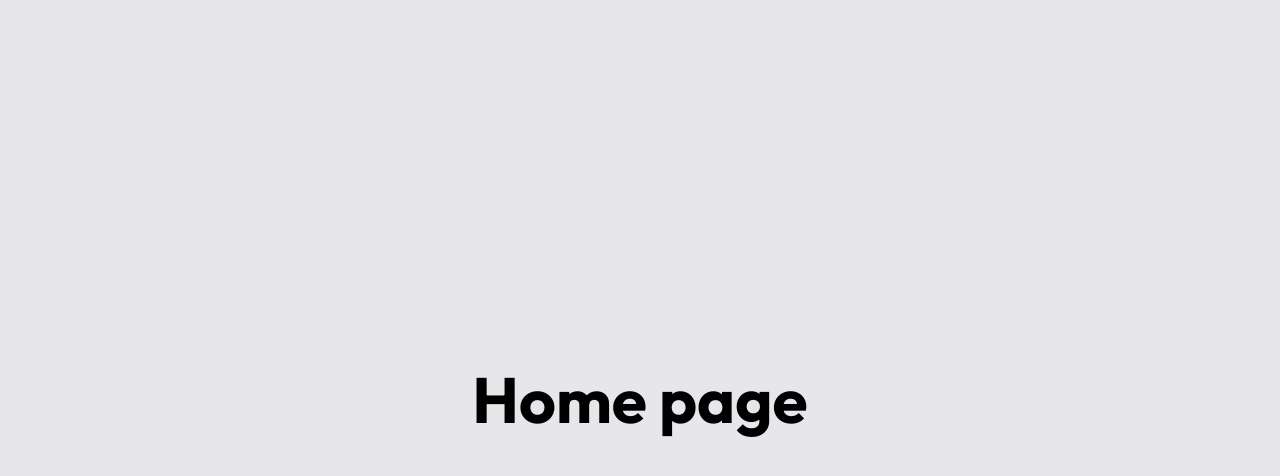
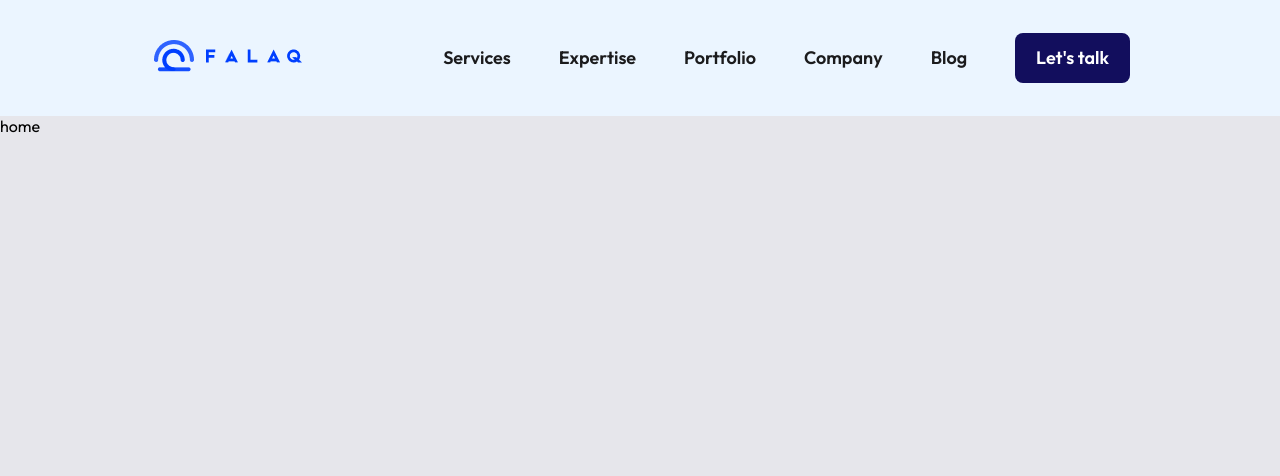
Before and after one commit to humbruno/falaq, a Next.js app: page / in a window 1280 px wide. Shown: the top 476 px of the page. Built offline with nearby package versions, Linux system fonts and the light colour scheme.

Commit message:
feat - navbar component

```diff
--- /dev/null
+++ b/components/Header/index.tsx
@@ -0,0 +1,58 @@
+import Link from 'next/link';
+import { useRouter } from 'next/router';
+import React from 'react';
+import styles from './styles.module.scss';
+
+const NAV_ITEMS = [
+  {
+    href: '/services',
+    name: 'Services',
+  },
+  {
+    href: '/expertise',
+    name: 'Expertise',
+  },
+  {
+    href: '/portfolio',
+    name: 'Portfolio',
+  },
+  {
+    href: '/company',
+    name: 'Company',
+  },
+  {
+    href: '/blog',
+    name: 'Blog',
+  },
+  {
+    href: '/contact',
+    name: "Let's talk",
+  },
+];
+
+const Header = () => {
+  const router = useRouter();
+  const currentRoute = router.pathname;
+
+  return (
+    <nav className={styles.nav}>
+      <Link href="/">
+        <img src="images/logo.png" alt="Falaq logo" />
+      </Link>
+      <ul className={styles.nav__list}>
+        {NAV_ITEMS.map((item) => (
+          <li className={styles.nav__item}>
+            <Link
+              className={currentRoute === item.href ? styles.active : ''}
+              href={item.href}
+            >
+              {item.name}
+            </Link>
+          </li>
+        ))}
+      </ul>
+    </nav>
+  );
+};
+
+export default Header;
--- /dev/null
+++ b/components/Header/styles.module.scss
@@ -0,0 +1,66 @@
+.nav {
+  display: flex;
+  justify-content: space-between;
+
+  padding: 32px var(--padding-x-desktop);
+
+  background: #ebf5ff;
+}
+
+.nav__list {
+  list-style: none;
+
+  display: flex;
+  gap: 48px;
+  align-items: center;
+}
+
+.nav__item {
+  a {
+    font-size: 1.125rem;
+    line-height: 1.75rem;
+    font-weight: 600;
+
+    text-decoration: none;
+    color: var(--light-text-primary);
+
+    transition: all 150ms ease-in-out;
+
+    &:hover {
+      color: var(--primary-main);
+    }
+  }
+
+  .active {
+    padding-bottom: 8px;
+    border-bottom: 2px solid var(--light-text-primary);
+  }
+
+  &:last-of-type {
+    padding: 10px 20px;
+    border-radius: 8px;
+    background-color: var(--tertiary-dark);
+    border: 1px solid transparent;
+
+    transition: all 200ms ease-in-out;
+
+    .active {
+      padding-bottom: 0;
+      border-bottom: none;
+    }
+
+    a {
+      color: #fff;
+    }
+
+    &:hover {
+      cursor: pointer;
+      background: transparent;
+      border: 1px solid var(--tertiary-dark);
+
+      a {
+        color: var(--tertiary-dark);
+      }
+    }
+  }
+}
--- a/pages/_app.tsx
+++ b/pages/_app.tsx
@@ -1,6 +1,12 @@
 import 'styles/globals.scss';
 import type { AppProps } from 'next/app';
+import Header from 'components/Header';
 
 export default function App({ Component, pageProps }: AppProps) {
-  return <Component {...pageProps} />;
+  return (
+    <>
+      <Header />
+      <Component {...pageProps} />
+    </>
+  );
 }
--- a/pages/index.tsx
+++ b/pages/index.tsx
@@ -1,5 +1,4 @@
 import SEO from 'components/SEO';
-import styles from 'styles/Home.module.scss';
 
 export default function Home() {
   return (
@@ -10,11 +9,7 @@ export default function Home() {
         description="Create value for your business."
       />
 
-      <div className={styles.container}>
-        <main className={styles.main}>
-          <h1 className={styles.title}>Home page</h1>
-        </main>
-      </div>
+      <div>home</div>
     </>
   );
 }
--- a/styles/Home.module.scss
+++ /dev/null
@@ -1,129 +0,0 @@
-.container {
-  padding: 0 2rem;
-}
-
-.main {
-  min-height: 100vh;
-  padding: 4rem 0;
-  flex: 1;
-  display: flex;
-  flex-direction: column;
-  justify-content: center;
-  align-items: center;
-}
-
-.footer {
-  display: flex;
-  flex: 1;
-  padding: 2rem 0;
-  border-top: 1px solid #eaeaea;
-  justify-content: center;
-  align-items: center;
-}
-
-.footer a {
-  display: flex;
-  justify-content: center;
-  align-items: center;
-  flex-grow: 1;
-}
-
-.title a {
-  color: var(--primary-main);
-  text-decoration: none;
-}
-
-.title a:hover,
-.title a:focus,
-.title a:active {
-  text-decoration: underline;
-}
-
-.title {
-  margin: 0;
-  line-height: 1.15;
-  font-size: 4rem;
-}
-
-.title,
-.description {
-  text-align: center;
-}
-
-.description {
-  margin: 4rem 0;
-  line-height: 1.5;
-  font-size: 1.5rem;
-}
-
-.code {
-  background: #fafafa;
-  border-radius: 5px;
-  padding: 0.75rem;
-  font-size: 1.1rem;
-  font-family: Menlo, Monaco, Lucida Console, Liberation Mono, DejaVu Sans Mono,
-    Bitstream Vera Sans Mono, Courier New, monospace;
-}
-
-.grid {
-  display: flex;
-  align-items: center;
-  justify-content: center;
-  flex-wrap: wrap;
-  max-width: 800px;
-}
-
-.card {
-  margin: 1rem;
-  padding: 1.5rem;
-  text-align: left;
-  color: inherit;
-  text-decoration: none;
-  border: 1px solid #eaeaea;
-  border-radius: 10px;
-  transition: color 0.15s ease, border-color 0.15s ease;
-  max-width: 300px;
-}
-
-.card:hover,
-.card:focus,
-.card:active {
-  color: #0070f3;
-  border-color: #0070f3;
-}
-
-.card h2 {
-  margin: 0 0 1rem 0;
-  font-size: 1.5rem;
-}
-
-.card p {
-  margin: 0;
-  font-size: 1.25rem;
-  line-height: 1.5;
-}
-
-.logo {
-  height: 1em;
-  margin-left: 0.5rem;
-}
-
-@media (max-width: 600px) {
-  .grid {
-    width: 100%;
-    flex-direction: column;
-  }
-}
-
-@media (prefers-color-scheme: dark) {
-  .card,
-  .footer {
-    border-color: #222;
-  }
-  .code {
-    background: #111;
-  }
-  .logo img {
-    filter: invert(1);
-  }
-}
--- a/styles/globals.scss
+++ b/styles/globals.scss
@@ -10,6 +10,8 @@
   --accent-dark: hsla(192, 100%, 50%, 1);
   --dark-text-secondary: hsla(0, 0%, 100%, 0.72);
   --grey-light: hsla(240, 11%, 91%, 1);
+
+  --padding-x-desktop: 150px;
 }
 
 * {
```
Also changed, not shown: pages/blog.tsx (added, +7 -0 lines), pages/company.tsx (added, +7 -0 lines), pages/contact.tsx (added, +7 -0 lines), pages/expertise.tsx (added, +7 -0 lines), pages/portfolio.tsx (added, +7 -0 lines), pages/services.tsx (added, +7 -0 lines), public/images/logo.png (added).
